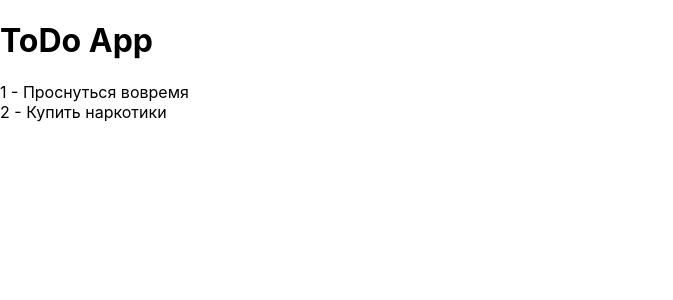
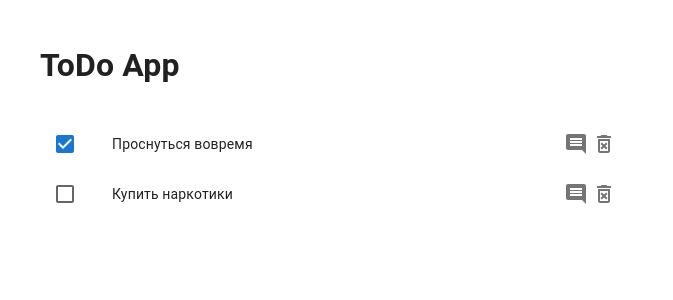
Before and after one commit to lelderbe/todo-react, a React (Create React App) app: page / in a window 1280 px wide. Shown: the top 300 px of the page, without its empty margins (0-673 px from the left). Built offline with nearby package versions, Linux system fonts and the light colour scheme; data requests are answered from the project's data file.

Commit message:
feat: add delete and toggle done task

```diff
--- a/db.json
+++ b/db.json
@@ -1,6 +1,14 @@
 {
-    "tasks": [
-        { "id": "1", "title": "Проснуться вовремя", "done": false },
-        { "id": "2", "title": "Купить наркотики", "done": false }
-    ]
+  "tasks": [
+    {
+      "id": "1",
+      "title": "Проснуться вовремя",
+      "done": true
+    },
+    {
+      "id": "2",
+      "title": "Купить наркотики",
+      "done": false
+    }
+  ]
 }
--- a/src/app/app.tsx
+++ b/src/app/app.tsx
@@ -1,10 +1,20 @@
 import { Tasks } from '../components/tasks/tasks';
+import { Box, Container, CssBaseline } from '@mui/material';
 
 export const App = () => {
     return (
-        <>
-            <h1>ToDo App</h1>
-            <Tasks />
-        </>
+        <Box
+            sx={{
+                display: 'flex',
+                flexDirection: 'column',
+                minHeight: '100vh',
+            }}
+        >
+            <CssBaseline />
+            <Container component="main" disableGutters sx={{ padding: '20px 0', flex: '1' }}>
+                <h1>ToDo App</h1>
+                <Tasks />
+            </Container>
+        </Box>
     );
 };
--- a/src/components/task/task.tsx
+++ b/src/components/task/task.tsx
@@ -1,9 +1,47 @@
+import { IconButton } from '@mui/material';
+import DeleteForeverOutlinedIcon from '@mui/icons-material/DeleteForeverOutlined';
 import { ITask } from '../../types';
+import api from '../../services/api';
+import ListItem from '@mui/material/ListItem';
+import ListItemButton from '@mui/material/ListItemButton';
+import ListItemIcon from '@mui/material/ListItemIcon';
+import ListItemText from '@mui/material/ListItemText';
+import Checkbox from '@mui/material/Checkbox';
+import CommentIcon from '@mui/icons-material/Comment';
 
-export const Task = ({ id, title }: ITask) => {
+type Props = ITask & {
+    onRemoveTask: (id: string) => void;
+    onToggleTask: (id: string) => void;
+};
+
+export const Task = ({ id, title, done, onRemoveTask, onToggleTask }: Props) => {
     return (
-        <div>
-            {id} - {title}
-        </div>
+        <ListItem
+            key={id}
+            secondaryAction={
+                <>
+                    <IconButton edge="end" aria-label="comments">
+                        <CommentIcon />
+                    </IconButton>
+                    <IconButton aria-label="remove product" onClick={() => onRemoveTask(id)}>
+                        <DeleteForeverOutlinedIcon />
+                    </IconButton>
+                </>
+            }
+            disablePadding
+        >
+            <ListItemButton role={undefined} onClick={() => onToggleTask(id)} dense>
+                <ListItemIcon>
+                    <Checkbox
+                        edge="start"
+                        checked={done}
+                        tabIndex={-1}
+                        disableRipple
+                        // inputProps={{ 'aria-labelledby': labelId }}
+                    />
+                </ListItemIcon>
+                <ListItemText id={String(id)} primary={title} />
+            </ListItemButton>
+        </ListItem>
     );
 };
--- a/src/components/tasks/tasks.tsx
+++ b/src/components/tasks/tasks.tsx
@@ -2,23 +2,42 @@ import { useEffect, useState } from 'react';
 import { Task } from '../task/task';
 import api from '../../services/api';
 import { ITask } from '../../types';
+import List from '@mui/material/List';
 
 export const Tasks = () => {
     const [tasks, setTasks] = useState<ITask[]>([]);
 
+    const getTasks = async () => {
+        try {
+            const data = await api.getTasks();
+            setTasks(data);
+        } catch (error) {
+            console.error(error);
+        }
+    };
+
+    const handleRemoveTask = async (id: string) => {
+        await api.removeTask(id);
+        getTasks();
+    };
+
+    const handleToggleTask = async (id: string) => {
+        const task = tasks.find((item) => item.id === id);
+        if (task) {
+            await api.updateTask(id, { done: !task.done });
+            getTasks();
+        }
+    };
+
     useEffect(() => {
-        api.getTasks()
-            .then((data) => {
-                setTasks(data);
-            })
-            .catch((err) => console.error(err));
+        getTasks();
     }, []);
 
     return (
-        <div>
+        <List sx={{ width: '100%', maxWidth: '600px', bgcolor: 'background.paper' }}>
             {tasks.map((item) => (
-                <Task key={item.id} {...item} />
+                <Task key={item.id} {...item} onRemoveTask={handleRemoveTask} onToggleTask={handleToggleTask} />
             ))}
-        </div>
+        </List>
     );
 };
--- a/src/index.css
+++ b/src/index.css
@@ -1,13 +1,16 @@
 body {
-  margin: 0;
-  font-family: -apple-system, BlinkMacSystemFont, 'Segoe UI', 'Roboto', 'Oxygen',
-    'Ubuntu', 'Cantarell', 'Fira Sans', 'Droid Sans', 'Helvetica Neue',
-    sans-serif;
-  -webkit-font-smoothing: antialiased;
-  -moz-osx-font-smoothing: grayscale;
+    margin: 0;
+    padding: 0;
+    font-family: -apple-system, BlinkMacSystemFont, 'Segoe UI', 'Roboto', 'Oxygen', 'Ubuntu', 'Cantarell', 'Fira Sans',
+        'Droid Sans', 'Helvetica Neue', sans-serif;
+    -webkit-font-smoothing: antialiased;
+    -moz-osx-font-smoothing: grayscale;
 }
 
 code {
-  font-family: source-code-pro, Menlo, Monaco, Consolas, 'Courier New',
-    monospace;
+    font-family: source-code-pro, Menlo, Monaco, Consolas, 'Courier New', monospace;
 }
+
+* {
+    box-sizing: border-box;
+}
--- a/src/services/api.ts
+++ b/src/services/api.ts
@@ -32,6 +32,22 @@ export class Api {
     async getTasks(): Promise<ITask[]> {
         return this.request<ITask[]>('/tasks');
     }
+
+    async updateTask(id: string, body: Partial<ITask>): Promise<ITask> {
+        return this.request<ITask>(`/tasks/${id}`, {
+            method: 'PATCH',
+            headers: {
+                'Content-Type': 'application/json',
+            },
+            body: JSON.stringify(body),
+        });
+    }
+
+    async removeTask(id: string): Promise<boolean> {
+        return this.request<boolean>(`/tasks/${id}`, {
+            method: 'DELETE',
+        });
+    }
 }
 
 const api = new Api({
--- a/src/services/config.ts
+++ b/src/services/config.ts
@@ -1,3 +1,3 @@
 export const config = {
-    apiUrl: 'http://localhost:3000',
+    apiUrl: 'http://localhost:8000',
 };
--- a/src/types.ts
+++ b/src/types.ts
@@ -1,5 +1,5 @@
 export interface ITask {
-    id: number;
+    id: string;
     title: string;
     done: boolean;
 }
```
